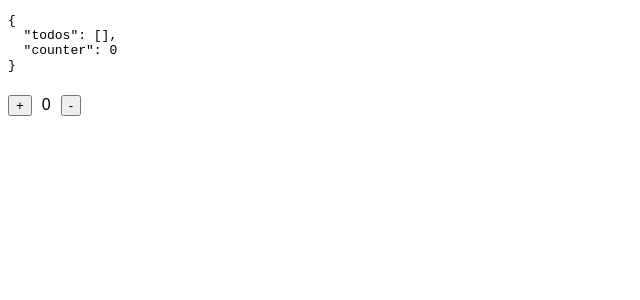
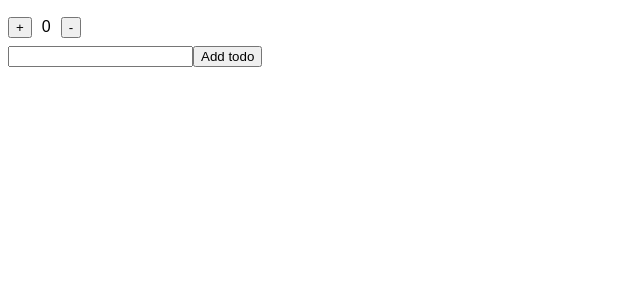
Before and after one commit to divyanshyadav/react-with-own-redux, a React (Create React App) app: page / in a window 1280 px wide. Shown: the top 300 px of the page, without its empty margins (0-640 px from the left). Built offline with nearby package versions, Linux system fonts and the light colour scheme.

Commit message:
add todo component

```diff
--- a/src/App.js
+++ b/src/App.js
@@ -3,15 +3,32 @@ import "./styles.css";
 import { withStore } from "./libs/react-redux";
 import store from "./redux/store";
 import Counter from "./components/Counter";
+import Todos from "./components/Todos";
 
 function App({ state, dispatch }) {
   return (
     <div className="App">
-      <pre>{JSON.stringify(state, null, 2)}</pre>
+      {/* <pre>{JSON.stringify(state, null, 2)}</pre> */}
       <Counter
         value={state.counter}
         onClickIncrement={() => dispatch({ type: "INCREMENT" })}
         onClickDecrement={() => dispatch({ type: "DECREMENT" })}
+      />
+      <Todos
+        todos={state.todos}
+        onClickAddTodo={(text) => {
+          dispatch({
+            type: "ADD_TODO",
+            id: Date.now(),
+            text
+          });
+        }}
+        onClickDeleteTodo={(id) =>
+          dispatch({
+            type: "DELETE_TODO",
+            id
+          })
+        }
       />
     </div>
   );
--- /dev/null
+++ b/src/components/Todos.js
@@ -0,0 +1,27 @@
+import React from "react";
+
+export default function Todos({ todos, onClickAddTodo, onClickDeleteTodo }) {
+  const textFieldRef = React.useRef();
+
+  return (
+    <div>
+      <input ref={textFieldRef} />
+      <button
+        onClick={() => {
+          onClickAddTodo(textFieldRef.current.value);
+          textFieldRef.current.value = "";
+        }}
+      >
+        Add todo
+      </button>
+      <ul>
+        {todos.map((todo) => (
+          <li key={todo.id}>
+            {todo.text}
+            <button onClick={() => onClickDeleteTodo(todo.id)}>X</button>
+          </li>
+        ))}
+      </ul>
+    </div>
+  );
+}
--- a/src/libs/redux.js
+++ b/src/libs/redux.js
@@ -13,6 +13,7 @@ export const createStore = (reducer) => {
   };
 
   const dispatch = (action) => {
+    console.log(action);
     state = reducer(state, action);
     listeners.forEach((listener) => listener());
   };
--- a/src/redux/reducers/todos.js
+++ b/src/redux/reducers/todos.js
@@ -18,7 +18,7 @@ export const todos = (state = [], action) => {
   switch (action.type) {
     case "ADD_TODO":
       return [...state, todo(undefined, action)];
-    case "REMOVE_TODO":
+    case "DELETE_TODO":
       return state.filter((todo) => todo.id !== action.id);
     case "TOGGLE_TODO":
       return state.map((t) => todo(t, action));
```
